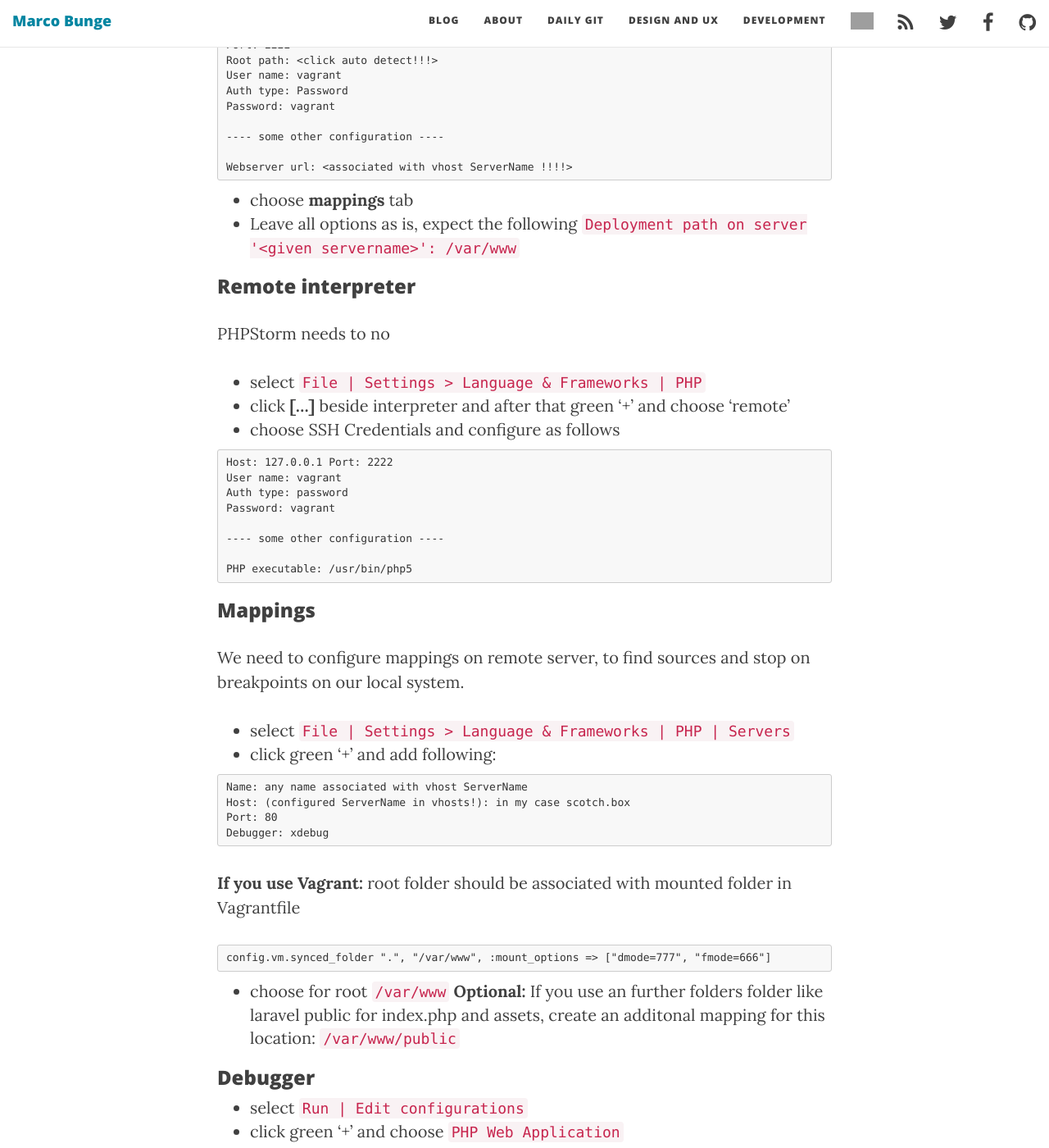
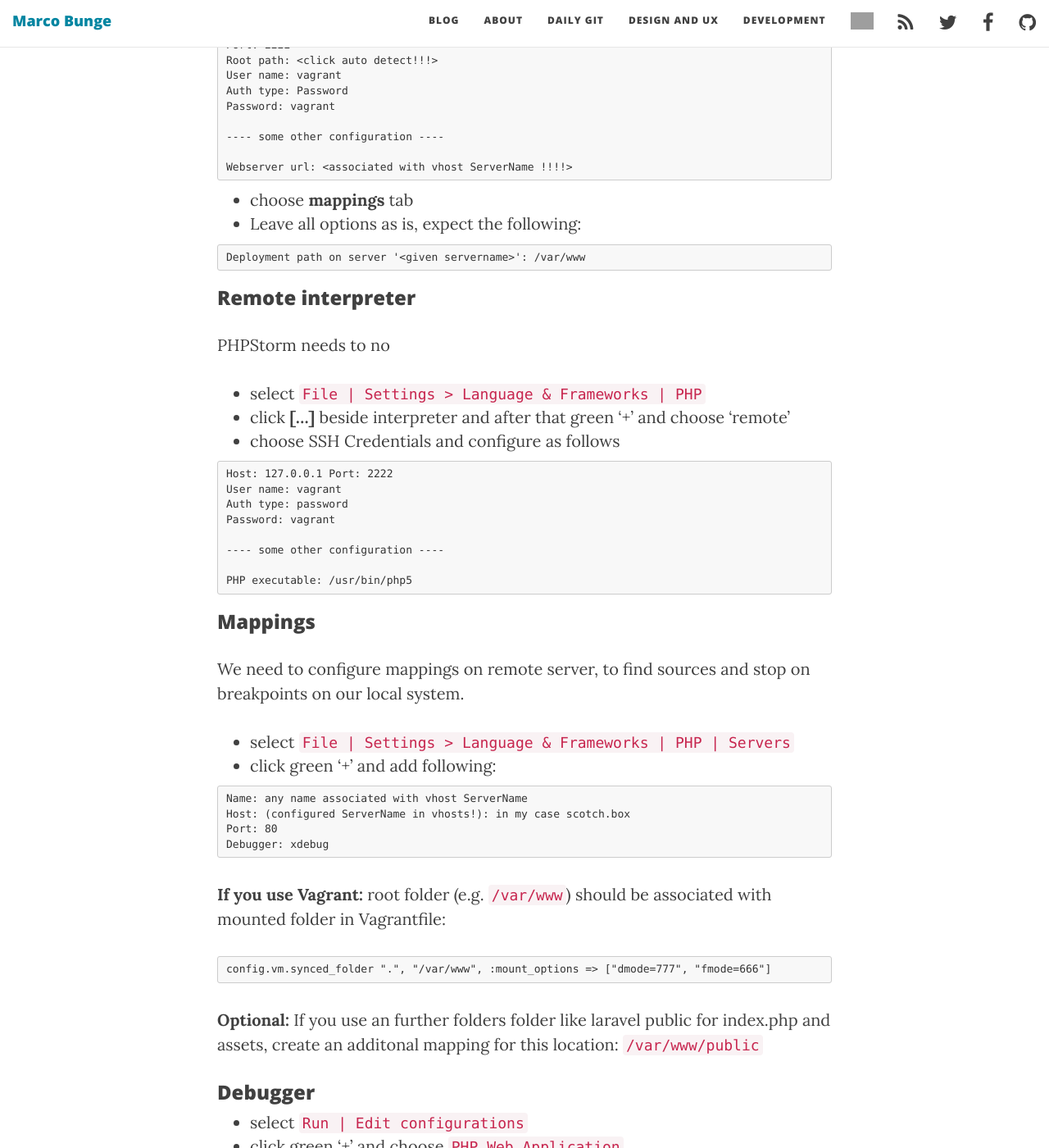
Before and after one commit to mbunge/mbunge.github.io, a Jekyll site: the page built from _posts/2016-01-21-remote-debugging-with-phpstorm-and-xdebug.markdown, in a window 1280 px wide and 1400 px high, scrolled down 2179 px. Shown: the whole window at 82% size. Built offline with Jekyll 4.4.1, drawn with Linux system fonts in a browser that asks for light colours; nearby versions of some CDN libraries; comment, search, counter and statistics services are not loaded; grey boxes are pictures that could not be loaded.

Commit message:
Update 2016-01-21-remote-debugging-with-phpstorm-and-xdebug.markdown

```diff
--- a/_posts/2016-01-21-remote-debugging-with-phpstorm-and-xdebug.markdown
+++ b/_posts/2016-01-21-remote-debugging-with-phpstorm-and-xdebug.markdown
@@ -71,7 +71,10 @@
 {% endhighlight %}
 
 - choose __mappings__ tab
-- Leave all options as is, expect the following `Deployment path on server '<given servername>': /var/www`
+- Leave all options as is, expect the following:
+{% highlight text %}
+Deployment path on server '<given servername>': /var/www
+{% endhighlight %}
 
 ### Remote interpreter
 
@@ -106,12 +109,12 @@
 Debugger: xdebug
 {% endhighlight %}
 
-__If you use Vagrant:__ root folder should be associated with mounted folder in Vagrantfile
+__If you use Vagrant:__ root folder (e.g. `/var/www`) should be associated with mounted folder in Vagrantfile:
+
 {% highlight text %}
 config.vm.synced_folder ".", "/var/www", :mount_options => ["dmode=777", "fmode=666"]
 {% endhighlight %}
 
-- choose for root `/var/www`
 __Optional:__ If you use an further folders folder like laravel public for index.php and assets, create an additonal mapping for this location: `/var/www/public`
 
 ### Debugger
```
